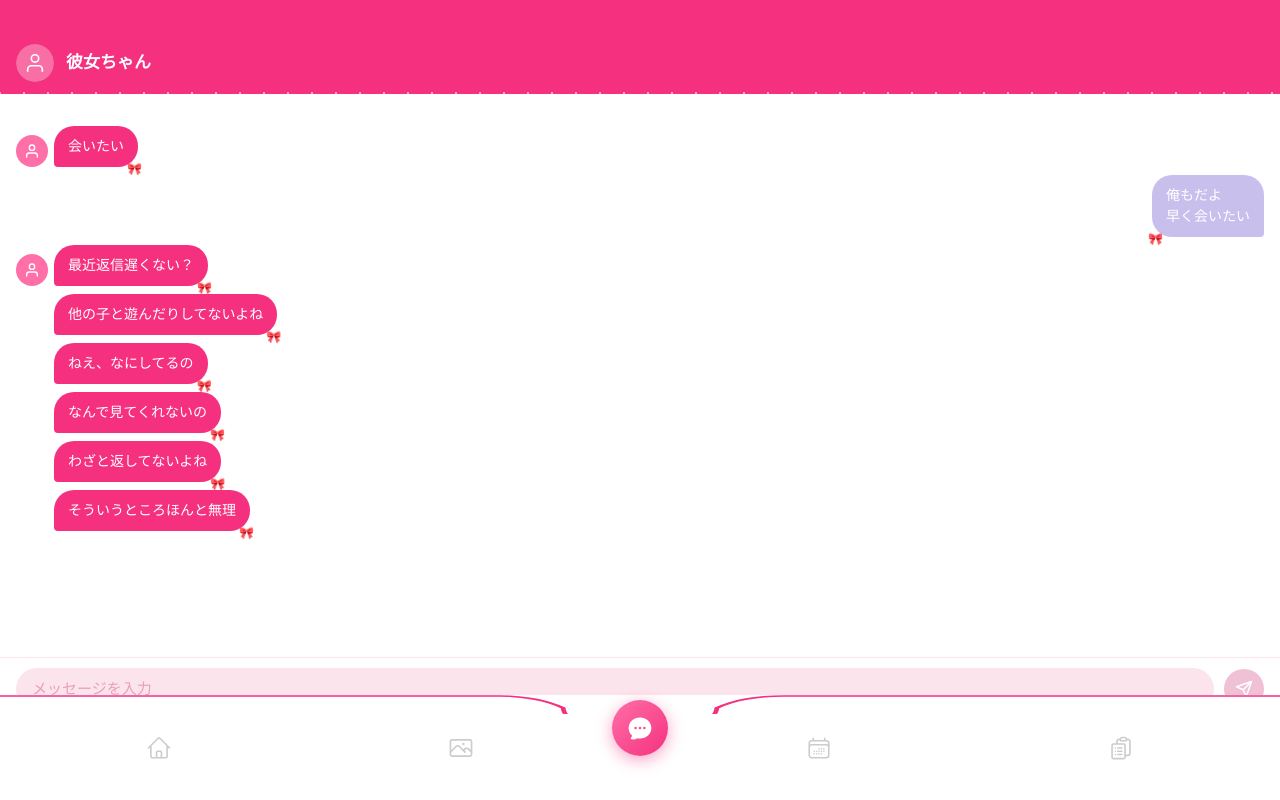
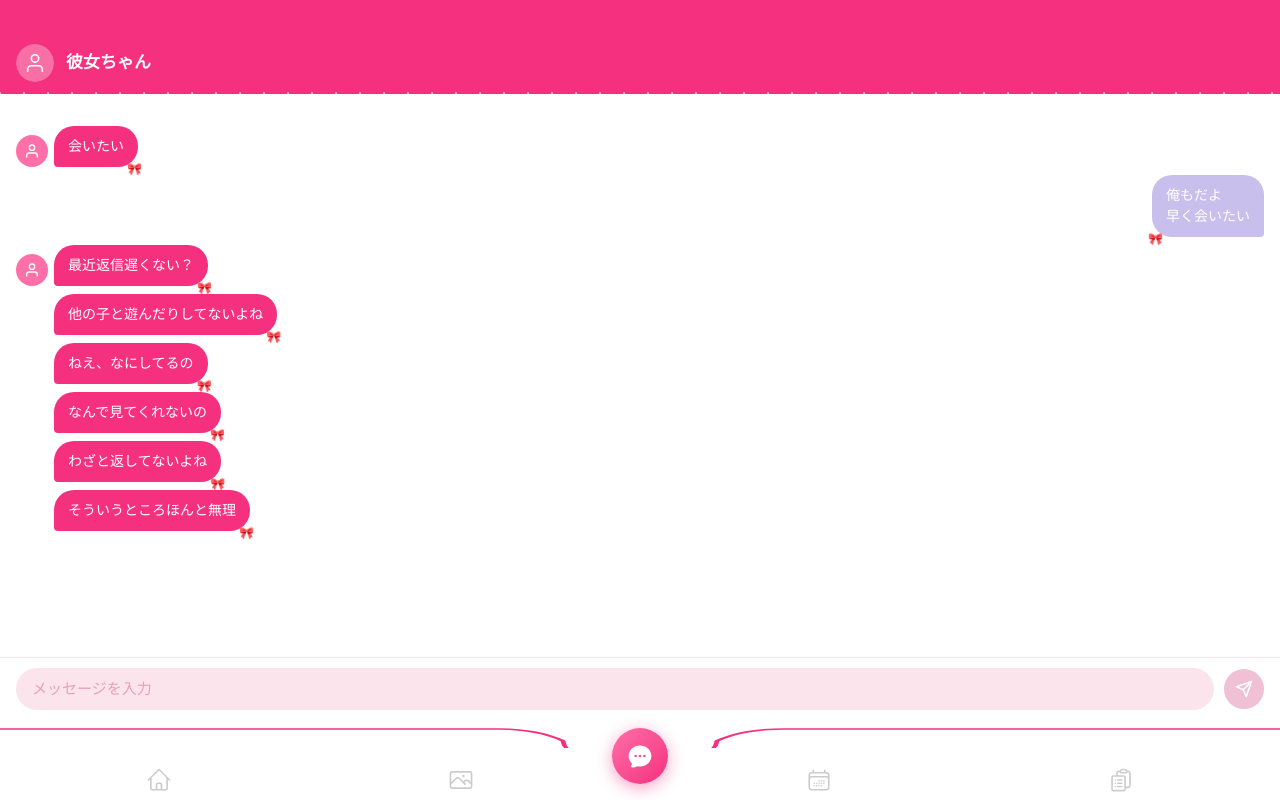
Before and after one commit to yutokunndayo/menheradegomenhera, a React (Vite) app: page /chat in a window 1280 px wide. Built offline with nearby package versions, Linux system fonts and the light colour scheme; no server answers.

Commit message:
fix: タブバーをできるだけデザインに近づけた

```diff
--- a/src/components/TabBar.css
+++ b/src/components/TabBar.css
@@ -2,7 +2,8 @@
 
 .tabbar-wrapper {
     position: fixed;
-    bottom: 0;
+    bottom: -8px;
+    /* 全体を少し下に下げる */
     left: 0;
     right: 0;
     z-index: 100;
@@ -10,14 +11,13 @@
 }
 
 /* ===== 窪み付きSVGライン ===== */
-/* タブバーの一番上に配置。中央ボタンの真上だけ内側に凹む */
 .tabbar-top-line {
     display: block;
     width: 100%;
-    height: 20px;
+    height: 28px;
+    /* 高さを増やしてラインを下に下げる */
     overflow: visible;
     margin-bottom: -1px;
-    /* tabbar本体との隙間をなくす */
 }
 
 /* ===== タブバー本体 ===== */
@@ -26,7 +26,8 @@
     align-items: center;
     justify-content: space-around;
     background: white;
-    padding: 6px 8px 24px;
+    padding: 4px 8px env(safe-area-inset-bottom, 12px);
+    /* 上下を削る */
     position: relative;
 }
 
@@ -61,8 +62,8 @@
     justify-content: center;
     box-shadow: 0 4px 16px rgba(245, 49, 127, 0.45);
     position: relative;
-    top: -20px;
-    /* SVGラインより上に浮き出す */
+    top: -24px;
+    /* ラインのY座標変更に合わせて調整 */
     flex-shrink: 0;
     transition: transform 0.15s, box-shadow 0.15s;
 }
--- a/src/components/TabBar.tsx
+++ b/src/components/TabBar.tsx
@@ -24,12 +24,13 @@ function NotchedLine() {
     return (
         <svg
             className="tabbar-top-line"
-            viewBox="0 0 400 20"
+            viewBox="0 0 400 28"
             preserveAspectRatio="none"
             xmlns="http://www.w3.org/2000/svg"
         >
+            {/* Y座標を1→8に上げることでラインが下に表示される */}
             <path
-                d="M 0,1 L 155,1 Q 168,1 176,13 A 24,24 0 0,0 224,13 Q 232,1 245,1 L 400,1"
+                d="M 0,8 L 155,8 Q 168,8 176,20 A 24,24 0 0,0 224,20 Q 232,8 245,8 L 400,8"
                 fill="none"
                 stroke="#f5317f"
                 strokeWidth="1.5"
```
